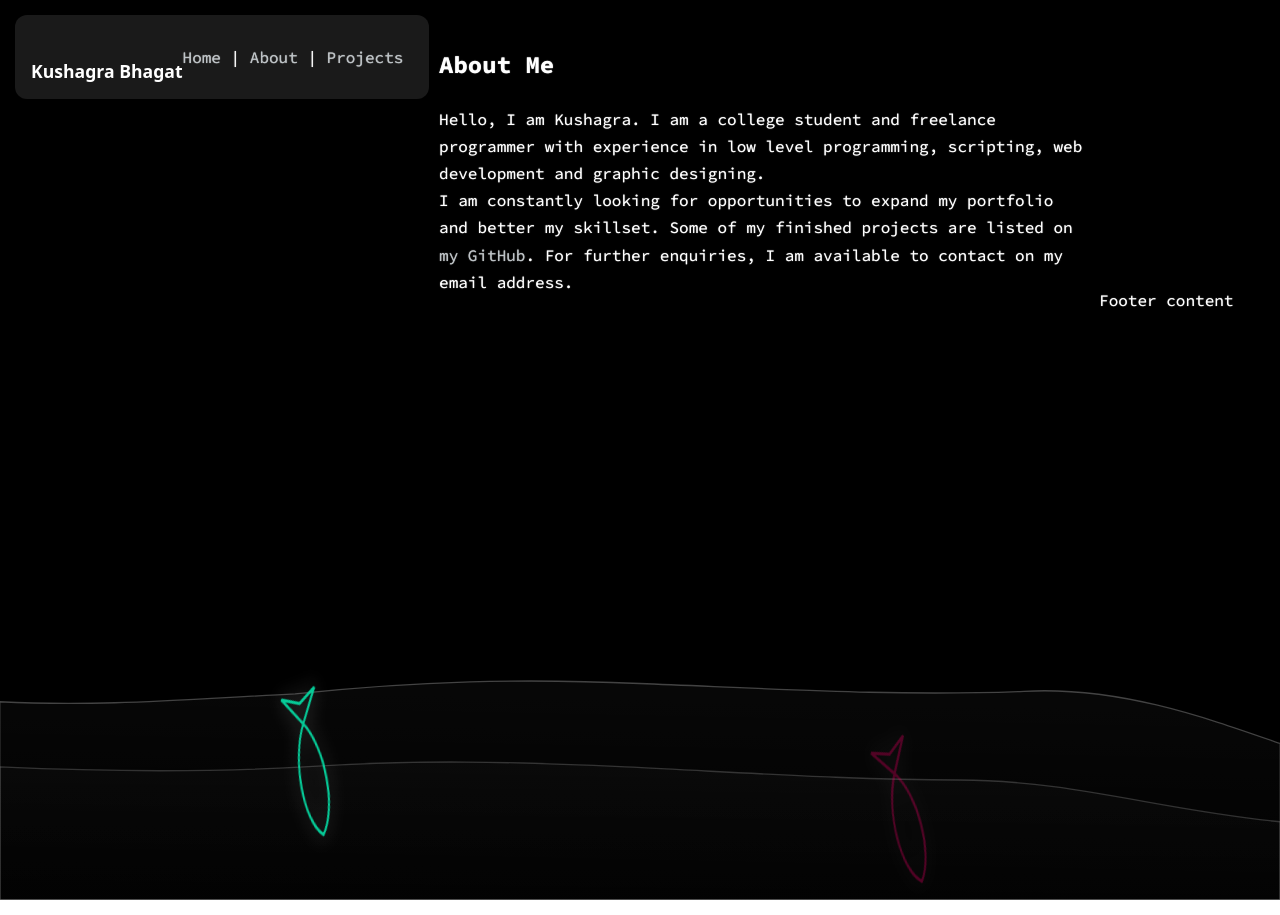
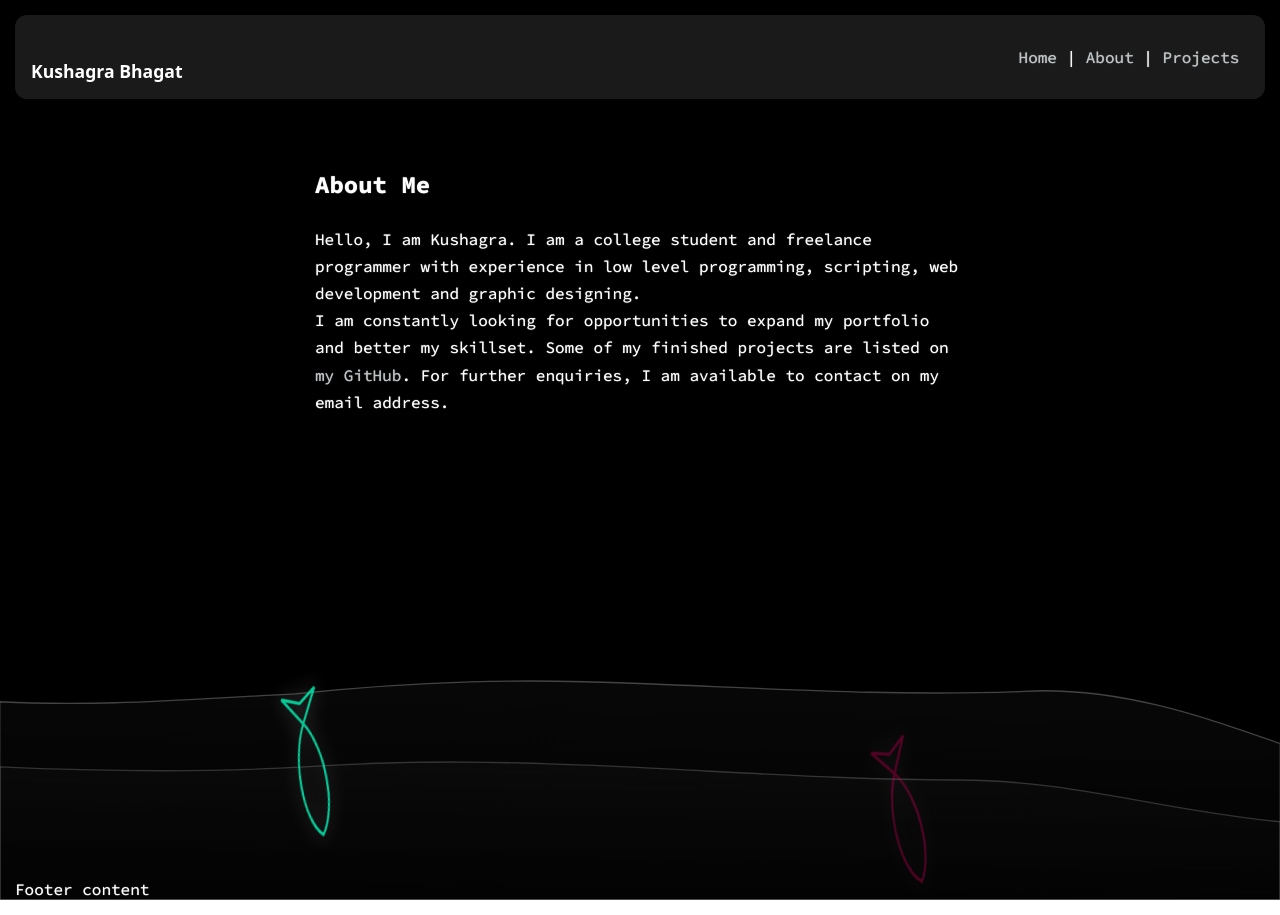
Before and after one commit to kuwushagra/kuwushagra.github.io, a Jekyll site: the page built from index.html, in a window 1280 px wide. Built offline with Jekyll 4.4.1, drawn with Linux system fonts in a browser that asks for light colours; some web fonts are replaced; a style sheet for code colours, icons or effects is not loaded.

Commit message:
Update default.html

```diff
--- a/_layouts/default.html
+++ b/_layouts/default.html
@@ -8,8 +8,15 @@
 <style>
 @import url('https://fonts.googleapis.com/css2?family=Bitcount+Single:wght@100..900&family=Source+Code+Pro:ital,wght@0,200..900;1,200..900&display=swap');
 
+html, body {
+  height: 100%;
+  margin: 0;
+}
+
   body {
     display: flex;
+    flex-direction: column;
+    min-height: 100vh;
     margin: 0;
     overflow: hidden;
     font-family: "Source Code Pro", monospace;
@@ -234,7 +241,7 @@ loop();
   </br>
 </header>
 
-<main>
+<main style="flex: 1">
   <div  style="line-height: 1.7; max-width: 650px; margin: 30px auto; padding: 0 10px;">
      {{ content }}
   </div>
```
